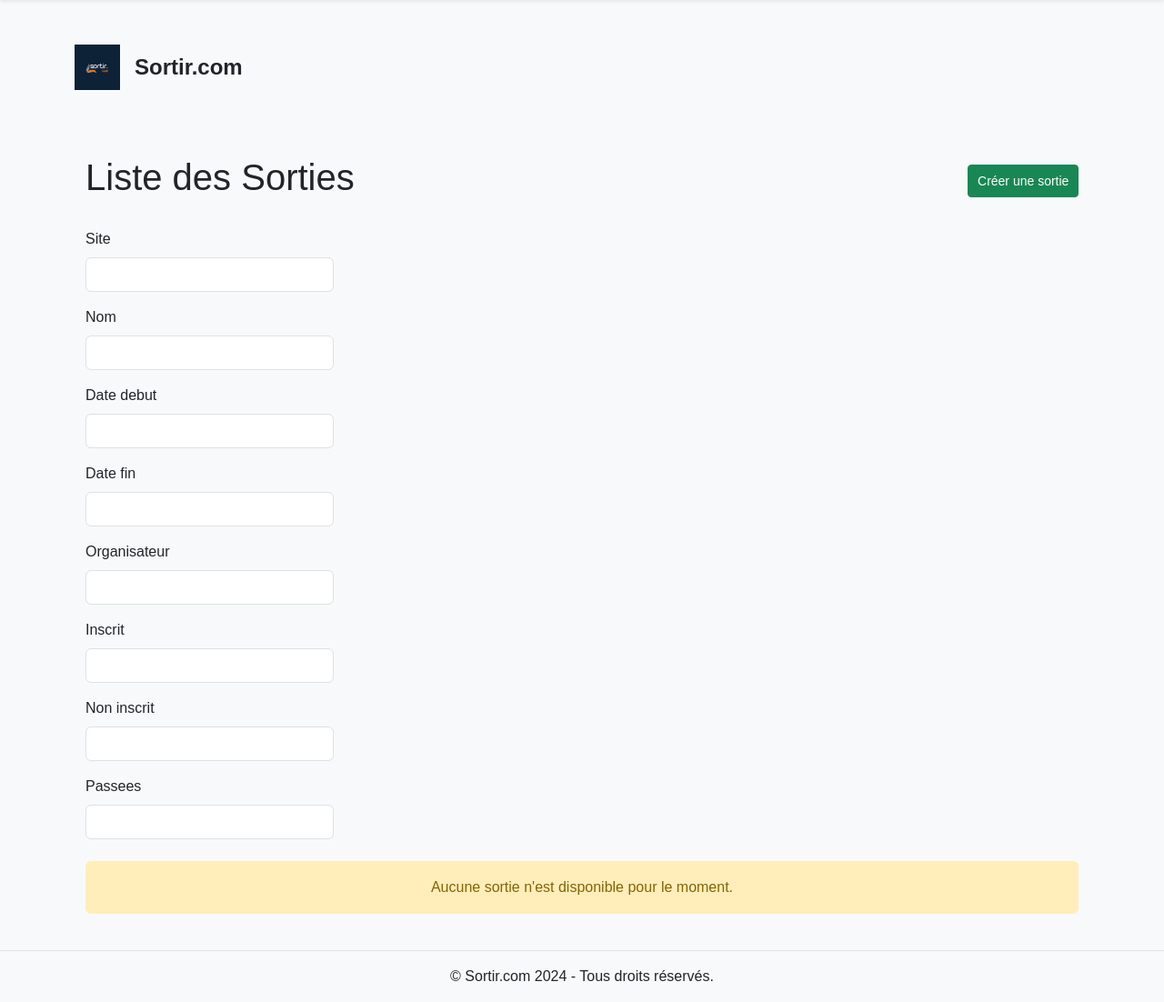
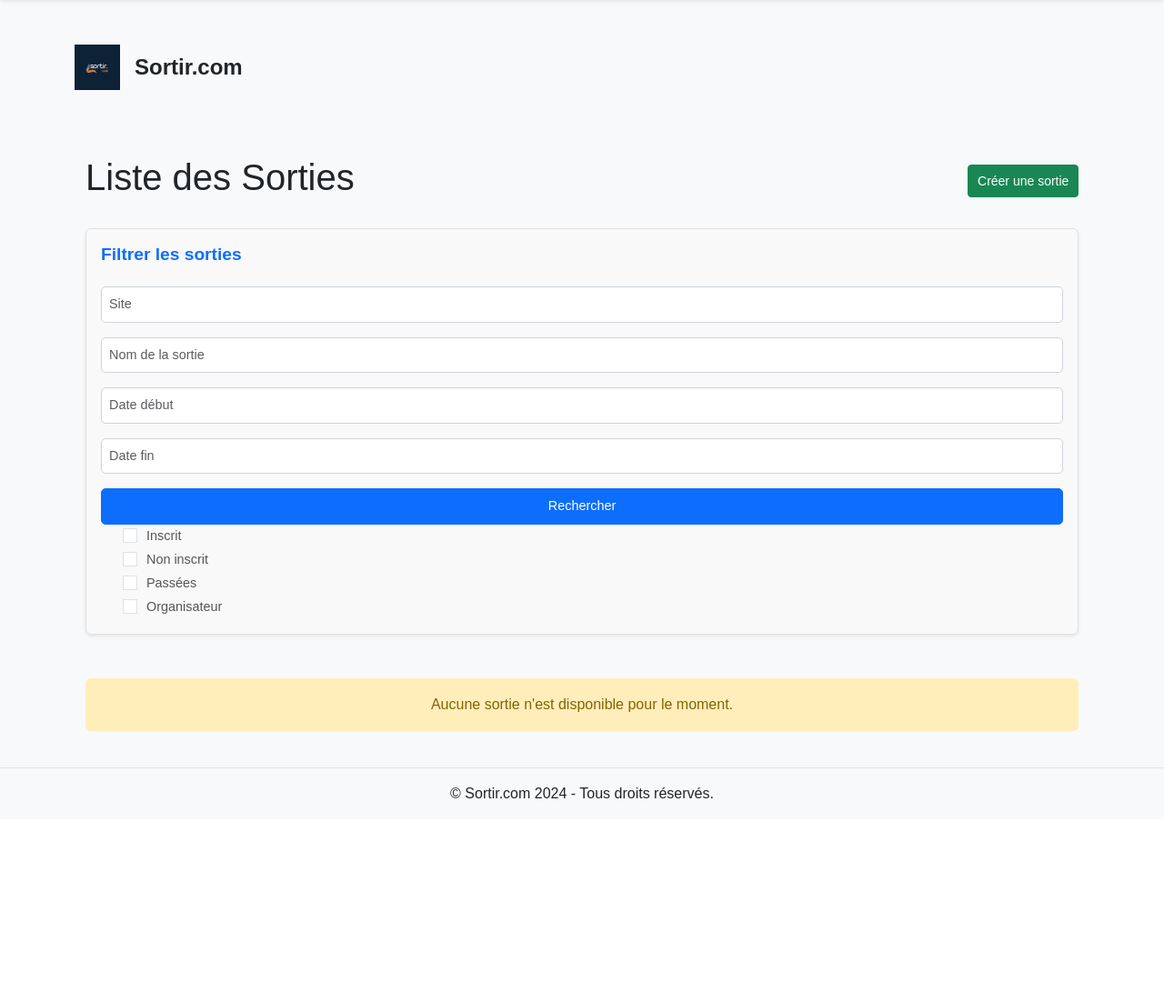
Before and after one commit to projectencheres/sortir, a Symfony app: template templates/sortir/all_sorties.html.twig in a window 1280 px wide. Shown: the part 57-1159 px from the top of the page at 91% size. After the commit the page ends 935 px from the top, so only its background shows below. Run offline with Twig, Linux system fonts and the light colour scheme; the template is opened without the code that fills it, so the values that code supplies are empty; form fields are guessed from the names that the template uses; some libraries are stand-ins or nearby versions.

Commit message:
update navbar and search

```diff
--- a/public/css/sortie.css
+++ b/public/css/sortie.css
@@ -38,68 +38,57 @@ body {
     background-color: #f9f9f9;
 }
 
-/* Style du modal d'annulation d'une sortie */
-
-/* Modal Annulation */
-/* .modal-header.bg-danger {
-    background-color: #dc3545;
-    border-bottom: 2px solid #b02a37;
-    color: #fff;
+/* Style du formulaire de filtre */
+.filter-form {
+    background-color: #f9f9f9;
+    border: 1px solid #e0e0e0;
+    border-radius: 8px;
 }
 
-.modal-body {
-    background-color: #f8f9fa;
-    padding: 20px;
-    font-size: 0.95rem;
-    border-radius: 0 0 0.25rem 0.25rem;
+.filter-form h5 {
+    font-size: 1.2rem;
+    font-weight: bold;
+    color: #007bff;
+    margin-bottom: 15px;
 }
 
-.modal-body .form-label {
-    color: #343a40;
-    font-size: 1rem;
+.filter-form .form-group {
+    display: flex;
+    flex-direction: column;
 }
 
-.modal-body .form-control {
-    border-radius: 5px;
-    border: 1px solid #ced4da;
-    transition: border-color 0.3s ease-in-out, box-shadow 0.3s ease-in-out;
+.filter-form .form-label {
+    font-size: 0.9rem;
+    font-weight: bold;
+    margin-bottom: 5px;
+    color: #555;
 }
 
-.modal-body .form-control:focus {
-    border-color: #dc3545;
-    box-shadow: 0 0 5px rgba(220, 53, 69, 0.5);
+.filter-form .form-control {
+    border: 1px solid #ced4da;
+    border-radius: 5px;
+    padding: 0.5rem;
+    font-size: 0.9rem;
+    color: #495057;
 }
 
-.modal-content {
-    border-radius: 10px;
-    box-shadow: 0 4px 15px rgba(0, 0, 0, 0.2);
+.filter-form .form-check-input {
+    margin-left: 0;
+    margin-right: 10px;
 }
 
-.modal-header .btn-close {
-    filter: brightness(0) invert(1);
+.filter-form .form-check-label {
+    font-size: 0.9rem;
+    color: #555;
 }
 
-.modal-footer {
-    background-color: #f8f9fa;
-    border-top: 1px solid #dee2e6;
+.filter-form button {
+    font-size: 0.9rem;
+    padding: 0.5rem 1rem;
+    border-radius: 5px;
 }
 
-.btn-danger {
-    background-color: #dc3545;
-    border-color: #dc3545;
-    transition: background-color 0.3s ease-in-out, box-shadow 0.3s ease-in-out;
+.filter-form button:hover {
+    background-color: #0056b3;
+    border-color: #004085;
 }
-
-.btn-danger:hover {
-    background-color: #b02a37;
-    box-shadow: 0 4px 10px rgba(220, 53, 69, 0.4);
-}
-
-.btn-secondary {
-    background-color: #6c757d;
-    border-color: #6c757d;
-}
-
-.btn-secondary:hover {
-    background-color: #5a6268;
-} */
--- a/src/Form/SortieSeachType.php
+++ b/src/Form/SortieSeachType.php
@@ -63,9 +63,9 @@ class SortieSeachType extends AbstractType
                 'label' => 'Site',
                 'required' => false,
             ])
-            ->add('search', SubmitType::class, [
-                'label' => 'Rechercher',
-            ])
+            // ->add('search', SubmitType::class, [
+            //     'label' => 'Rechercher',
+            // ])
         ;
     }
 
--- a/templates/_navbar.html.twig
+++ b/templates/_navbar.html.twig
@@ -69,10 +69,17 @@
                     </li>
                     {% else %}
                     <li class="nav-item dropdown">
-                        <a class="nav-link dropdown-toggle" data-bs-toggle="dropdown" href="#" role="button" aria-expanded="false">Users</a>
+                        <a class="nav-link dropdown-toggle" data-bs-toggle="dropdown" href="#" role="button" aria-expanded="false">Gerer les sorties</a>
                         <ul class="dropdown-menu">
                             <li><a class="dropdown-item" href="{{ path('app_sortie_create') }}">Créer une sortie</a></li>
                             <li><a class="dropdown-item" href="{{ path('app_all_sorties') }}">Liste des sorties</a></li>
+                        </ul>
+                    </li>
+                    <li class="nav-item dropdown">
+                        <a class="nav-link dropdown-toggle" data-bs-toggle="dropdown" href="#" role="button" aria-expanded="false">Gerer les sites</a>
+                        <ul class="dropdown-menu">
+                            <li><a class="dropdown-item" href="#">Créer un lieu</a></li>
+                            <li><a class="dropdown-item" href="#">Liste des lieux</a></li>
                         </ul>
                     </li>
                     {% endif %}
--- a/templates/sortir/all_sorties.html.twig
+++ b/templates/sortir/all_sorties.html.twig
@@ -17,37 +17,64 @@
     </div>
 
     <!-- Formulaire de filtre -->
-    <div class="mb-4">
-        {{ form_start(form, {'attr': {'class': 'row g-3'}}) }}
-            <div class="col-md-3">
-                {{ form_row(form.site) }}
+    <div class="filter-form p-3 mb-5 shadow-sm rounded">
+        <h5 class="text-primary mb-4">Filtrer les sorties</h5>
+        {{ form_start(form, {'attr': {'class': 'd-flex flex-wrap align-items-center gap-3'}}) }}
+
+        <div class="form-group">
+            {{ form_row(form.site, {
+                'label_attr': {'class': 'form-label visually-hidden'},
+                'attr': {'class': 'form-control form-control-sm', 'placeholder': 'Site'}
+            }) }}
         </div>
-            <div class="col-md-3">
-                {{ form_row(form.nom) }}
+
+        <div class="form-group">
+            {{ form_row(form.nom, {
+                'label_attr': {'class': 'form-label visually-hidden'},
+                'attr': {'class': 'form-control form-control-sm', 'placeholder': 'Nom de la sortie'}
+            }) }}
         </div>
-            <div class="col-md-3">
-                {{ form_row(form.dateDebut) }}
+
+        <div class="form-group">
+            {{ form_row(form.dateDebut, {
+                'label_attr': {'class': 'form-label visually-hidden'},
+                'attr': {'class': 'form-control form-control-sm', 'placeholder': 'Date début'}
+            }) }}
         </div>
-            <div class="col-md-3">
-                {{ form_row(form.dateFin) }}
+
+        <div class="form-group">
+            {{ form_row(form.dateFin, {
+                'label_attr': {'class': 'form-label visually-hidden'},
+                'attr': {'class': 'form-control form-control-sm', 'placeholder': 'Date fin'}
+            }) }}
         </div>
-            <div class="col-md-3">
-                {{ form_row(form.organisateur) }}
+        <div class="form-group">
+            <button type="submit" class="btn btn-primary btn-sm">Rechercher</button>
         </div>
-            <div class="col-md-3">
-                {{ form_row(form.inscrit) }}
+
+        <div class="form-check">
+            {{ form_widget(form.inscrit, {'attr': {'class': 'form-check-input'}}) }}
+            {{ form_label(form.inscrit, 'Inscrit', {'label_attr': {'class': 'form-check-label'}}) }}
         </div>
-            <div class="col-md-3">
-                {{ form_row(form.nonInscrit) }}
+
+        <div class="form-check">
+            {{ form_widget(form.nonInscrit, {'attr': {'class': 'form-check-input'}}) }}
+            {{ form_label(form.nonInscrit, 'Non inscrit', {'label_attr': {'class': 'form-check-label'}}) }}
         </div>
-            <div class="col-md-3">
-                {{ form_row(form.passees) }}
+
+        <div class="form-check">
+            {{ form_widget(form.passees, {'attr': {'class': 'form-check-input'}}) }}
+            {{ form_label(form.passees, 'Passées', {'label_attr': {'class': 'form-check-label'}}) }}
         </div>
-            {# <div class="col-md-12">
-                <button type="submit" class="btn btn-primary">Rechercher</button>
-            </div> #}
+
+        <div class="form-check">
+            {{ form_widget(form.organisateur, {'attr': {'class': 'form-check-input'}}) }}
+            {{ form_label(form.organisateur, 'Organisateur', {'label_attr': {'class': 'form-check-label'}}) }}
+        </div>
+
         {{ form_end(form) }}
     </div>
+
     <div class="row">
         {% for sortie in sorties %}
             <div class="col-md-4">
```
Lines whose indentation alone changed are shown as unchanged.
